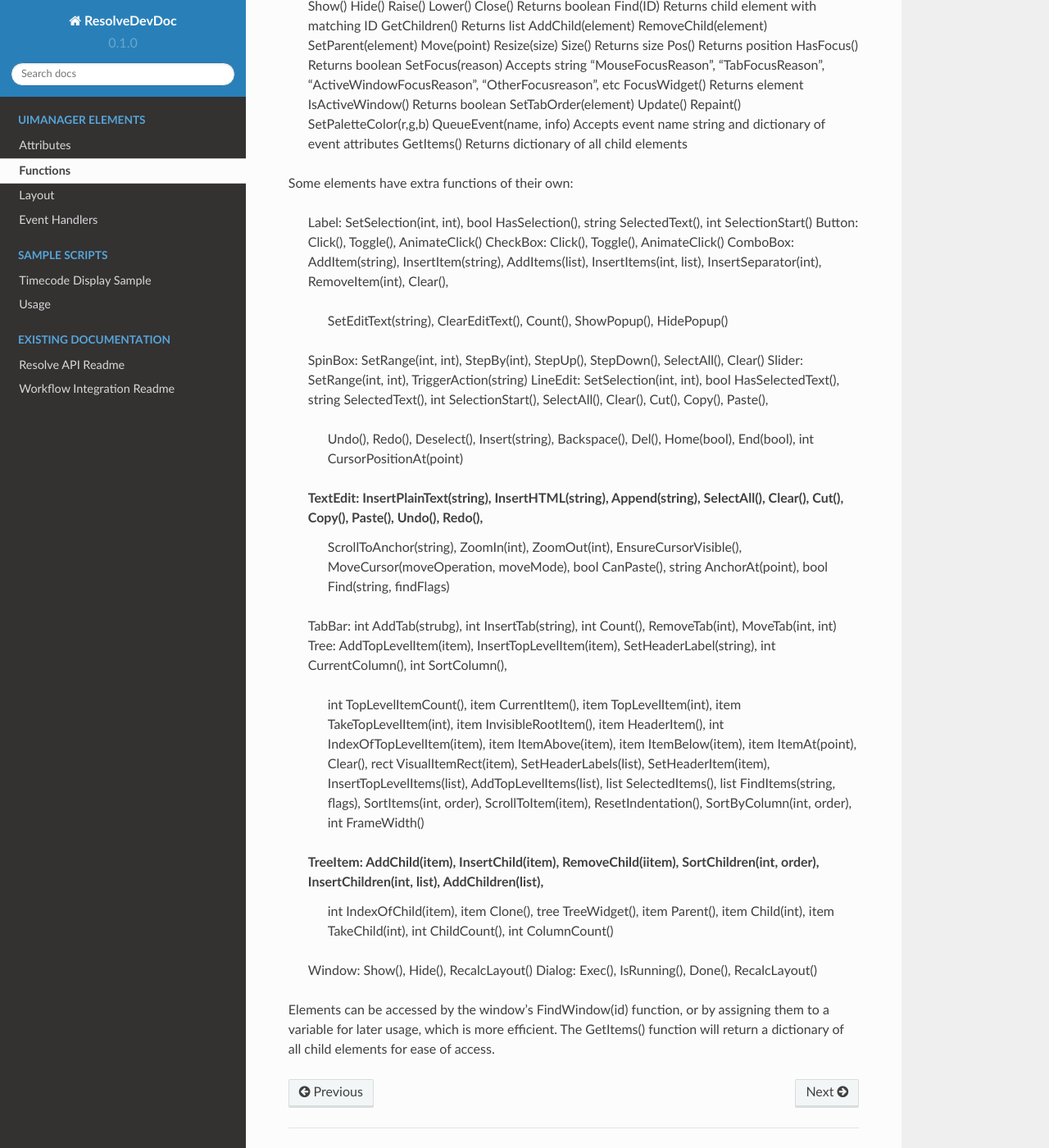
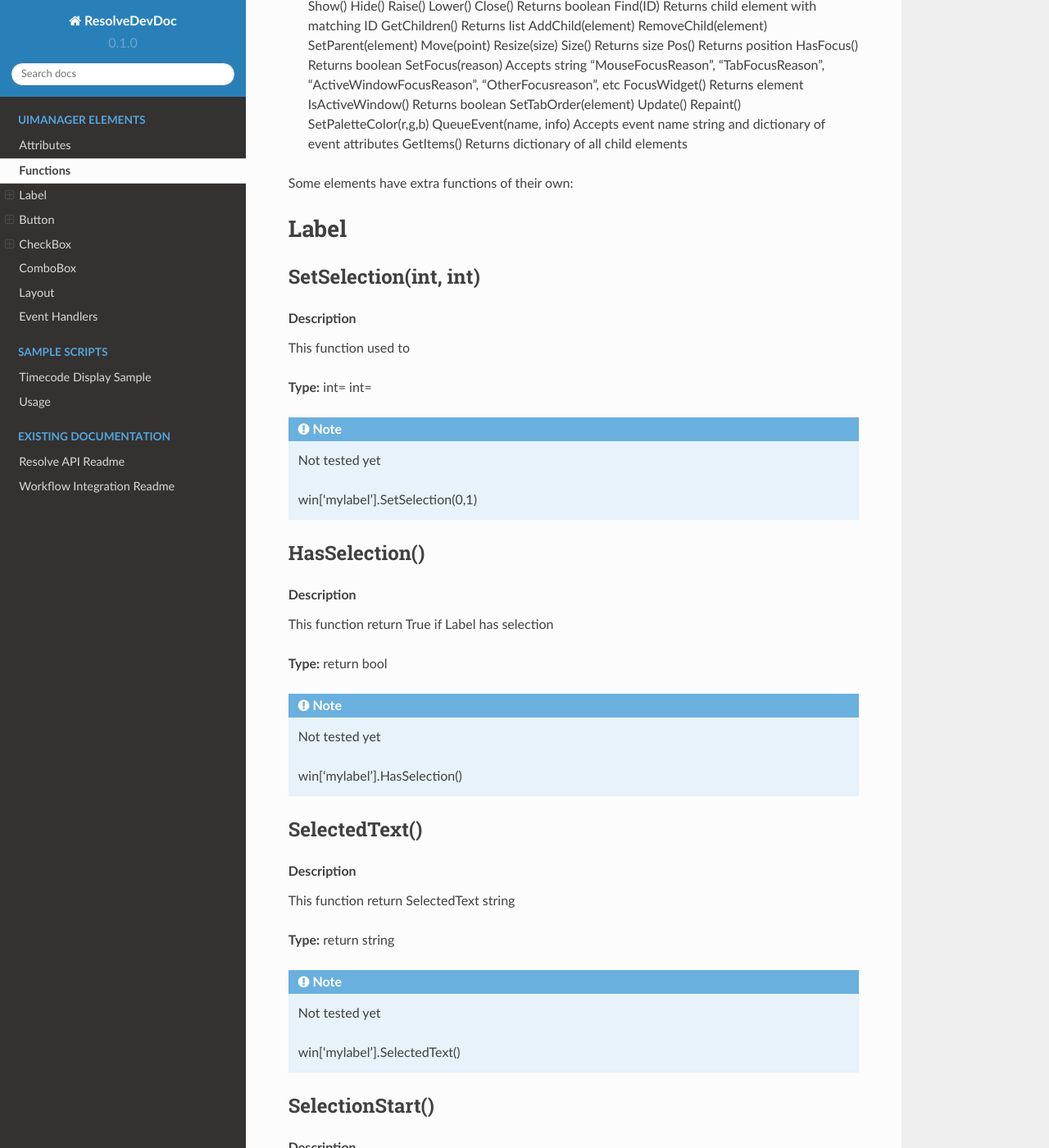
Before and after one commit to b3n0y/ResolveDevDoc, a Sphinx documentation site: the page built from docs/source/UI_elements_func.rst, in a window 1280 px wide and 1400 px high, scrolled down 212 px. Shown: the whole window at 82% size. Built offline with Sphinx 7.4.7 and the Read the Docs theme 2.0.0, drawn with Linux system fonts in a browser that asks for light colours; some of the changed text lies outside the part shown.

Commit message:
element func v0.2

```diff
--- a/docs/source/UI_elements_func.rst
+++ b/docs/source/UI_elements_func.rst
@@ -30,9 +30,161 @@ Most elements have functions that can be called from them as well:
 
 Some elements have extra functions of their own:
 
-	Label:				SetSelection(int, int), bool HasSelection(), string SelectedText(), int SelectionStart()
-	Button:				Click(), Toggle(), AnimateClick()
-	CheckBox:			Click(), Toggle(), AnimateClick()
+
+Label
+-----
+
+SetSelection(int, int)
+^^^^^^^^^^^^^^^^^^^^^^
+
+..  topic:: Description
+
+	This function used to
+
+**Type:** int= int=
+
+..  note:: Not tested yet
+
+	win['mylabel'].SetSelection(0,1)
+
+
+HasSelection()
+^^^^^^^^^^^^^^
+
+..  topic:: Description
+
+	This function return True if Label has selection
+
+**Type:** return bool
+
+..  note:: Not tested yet
+
+	win['mylabel'].HasSelection()
+
+
+SelectedText()
+^^^^^^^^^^^^^^
+
+..  topic:: Description
+
+	This function return SelectedText string
+
+**Type:** return string
+
+..  note:: Not tested yet
+
+	win['mylabel'].SelectedText()
+
+
+SelectionStart()
+^^^^^^^^^^^^^^^^
+
+..  topic:: Description
+
+	This function return the index of the selection
+
+**Type:** return int
+
+..  note:: Not tested yet
+
+	win['mylabel'].SelectionStart()
+
+
+Button
+------
+
+Click()
+^^^^^^^
+
+..  topic:: Description
+
+	This function used to
+
+**Type:** func
+
+..  note:: Not tested yet
+
+	win['mybutton'].Click()
+
+
+Toggle()
+^^^^^^^^
+
+..  topic:: Description
+
+	This function used to
+
+**Type:** func
+
+..  note:: Not tested yet
+
+	win['mybutton'].Toggle()
+
+
+AnimateClick()
+^^^^^^^^^^^^^^
+
+..  topic:: Description
+
+	This function used to
+
+**Type:** func
+
+..  note:: Not tested yet
+
+	win['mybutton'].AnimateClick()
+
+
+CheckBox
+--------
+
+Click()
+^^^^^^^
+
+..  topic:: Description
+
+	This function used to
+
+**Type:** func
+
+..  note:: Not tested yet
+
+	win['mycheckbox'].Click()
+
+
+Toggle()
+^^^^^^^^
+
+..  topic:: Description
+
+	This function used to
+
+**Type:** func
+
+..  note:: Not tested yet
+
+	win['mycheckbox'].Toggle()
+
+
+AnimateClick()
+^^^^^^^^^^^^^^
+
+..  topic:: Description
+
+	This function used to
+
+**Type:** func
+
+..  note:: Not tested yet
+
+	win['mycheckbox'].AnimateClick()
+
+
+ComboBox
+--------
+
+
+
 	ComboBox:			AddItem(string), InsertItem(string), AddItems(list), InsertItems(int, list), InsertSeparator(int), RemoveItem(int), Clear(),
 						SetEditText(string), ClearEditText(), Count(), ShowPopup(), HidePopup()
 	SpinBox:			SetRange(int, int), StepBy(int), StepUp(), StepDown(), SelectAll(), Clear()
@@ -51,8 +203,16 @@ Some elements have extra functions of their own:
 						SortByColumn(int, order), int FrameWidth()
 	TreeItem:			AddChild(item), InsertChild(item), RemoveChild(iitem), SortChildren(int, order), InsertChildren(int, list), AddChildren(list),
 						int IndexOfChild(item), item Clone(), tree TreeWidget(), item Parent(), item Child(int), item TakeChild(int),
-						int ChildCount(), int ColumnCount()
+						int ChildCount(), int ColumnCount() NewItem()
 	Window:				Show(), Hide(), RecalcLayout()
 	Dialog:				Exec(), IsRunning(), Done(), RecalcLayout()
 
-Elements can be accessed by the window's FindWindow(id) function, or by assigning them to a variable for later usage, which is more efficient. The GetItems() function will return a dictionary of all child elements for ease of access.
+
+Elements can be accessed by the window's FindWindow(id) function, or by assigning them to a variable for later usage, which is more efficient.
+The GetItems() function will return a dictionary of all child elements for ease of access.
+
+
+..  code-block: python
+
+	win_itms = win.GetItems()
+	win_itms['ElementID'].func()
```
